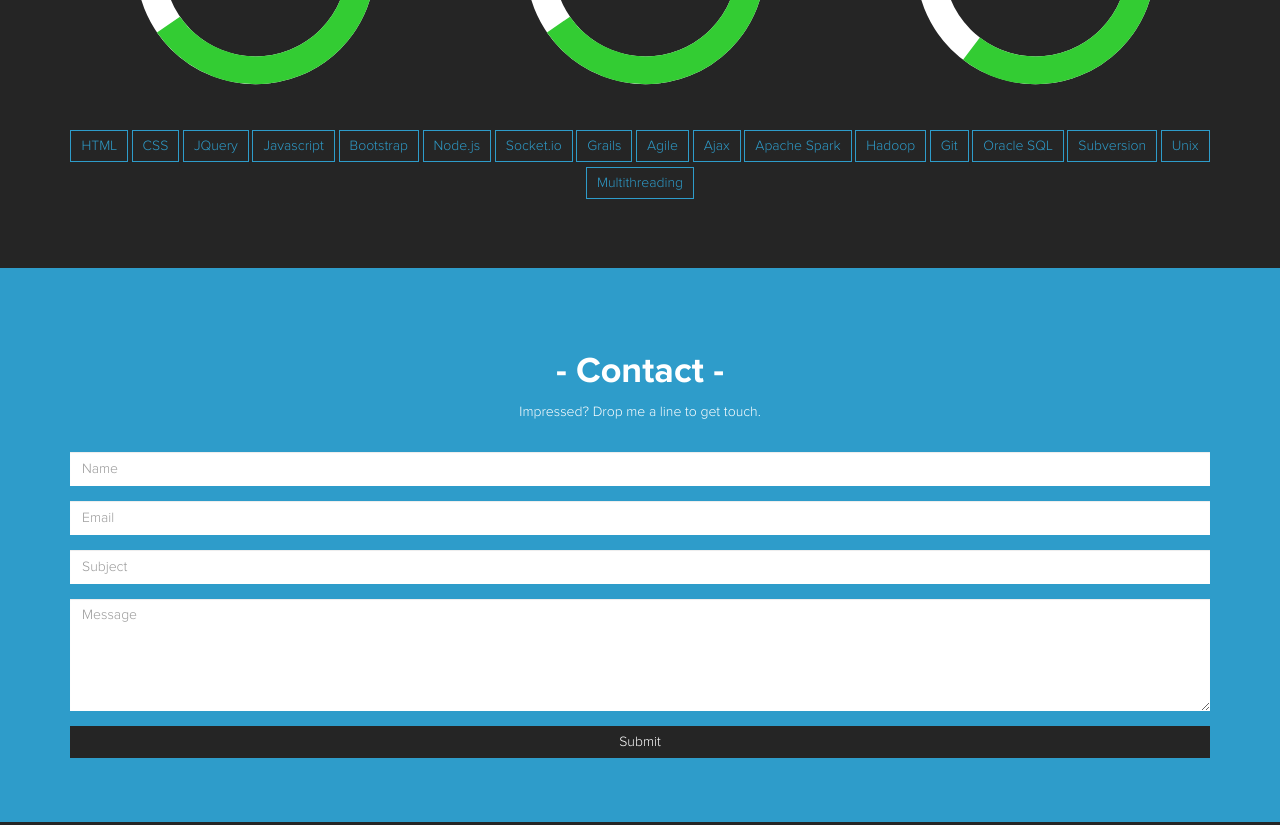
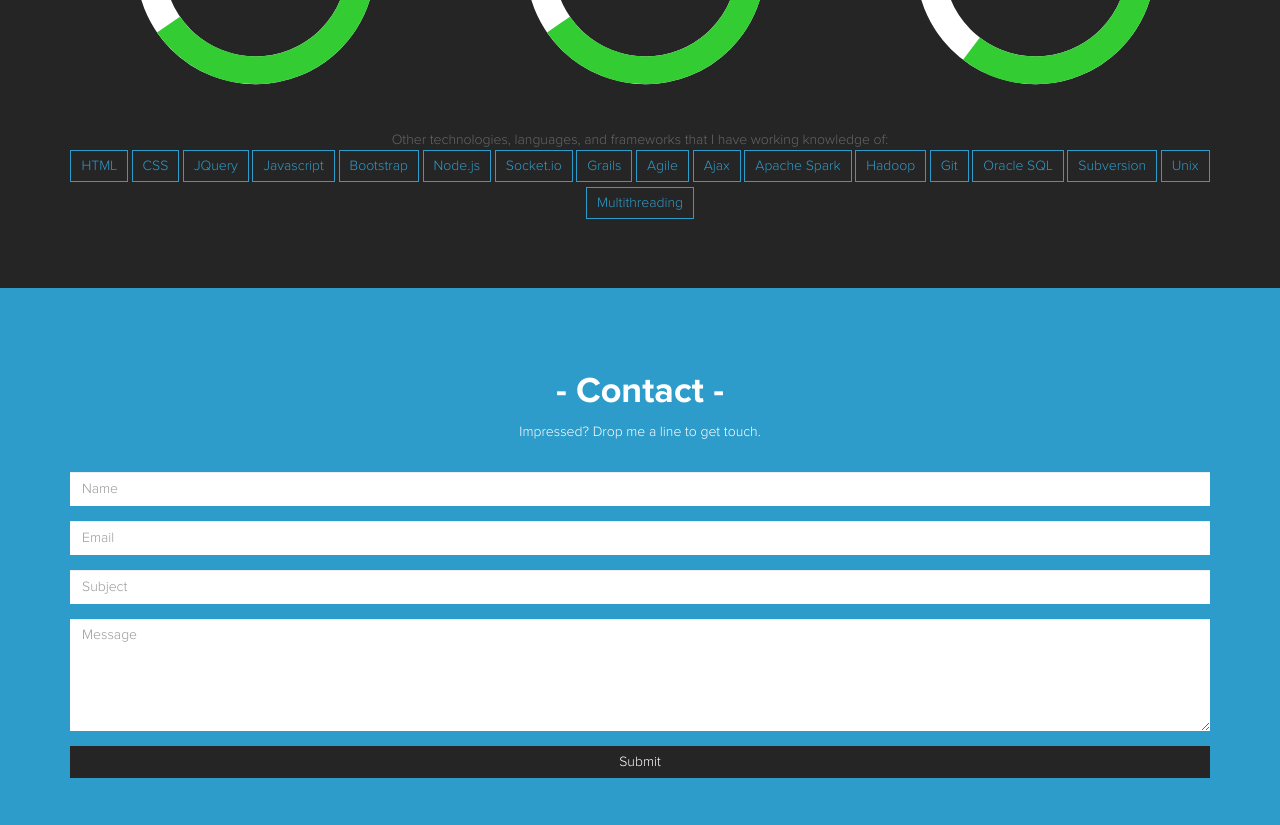
Before and after one commit to vkandamath/vkandamath.github.io, a plain HTML site: page index.html in a window 1280 px wide. Shown: the part 4880-5705 px from the top of the page. Drawn offline with nearby package versions, Linux system fonts and the light colour scheme.

Commit message:
skills sections minor change

```diff
--- a/index.html
+++ b/index.html
@@ -218,6 +218,7 @@
                     </div>
                 </div>
                 <div class="row" style="text-align: center">
+                    <span style="color: #666666">Other technologies, languages, and frameworks that I have working knowledge of: </span>
                     <div class="col-md-12">
                         <div class="skill-box">HTML</div>
                         <div class="skill-box">CSS</div>
```
